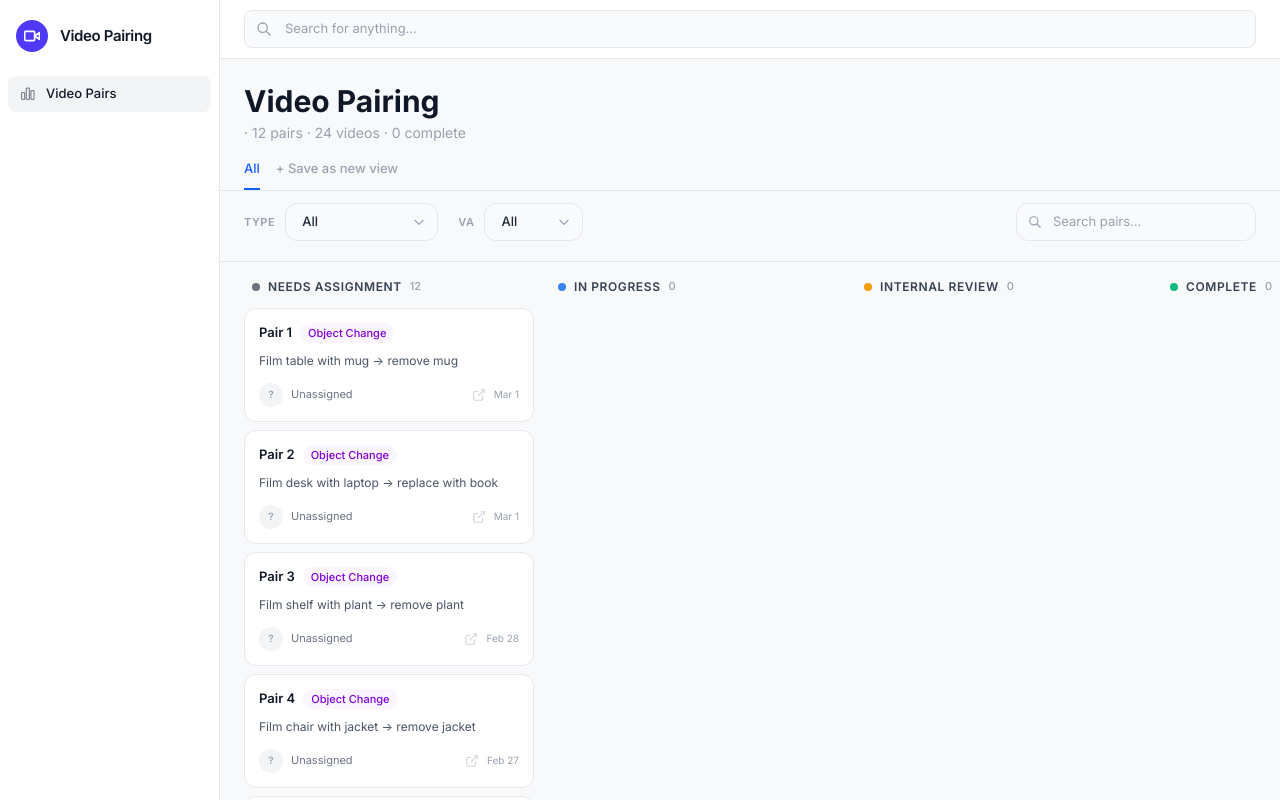
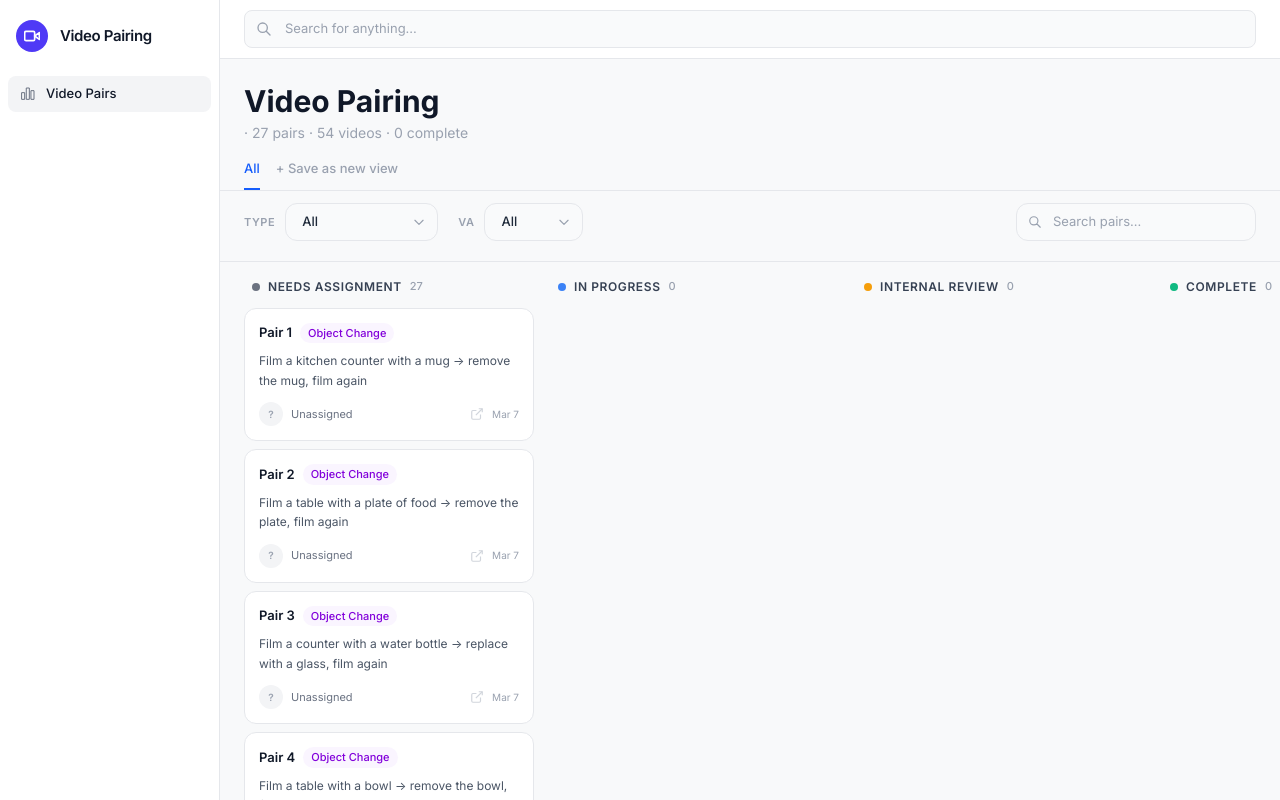
Before and after one commit to prattydaddy/video-collector, a React (Vite) app: page / in a window 1280 px wide. Built offline with nearby package versions, Linux system fonts and the light colour scheme.

Commit message:
Add 27 Object Change pairs, bump STORE_VERSION to 4

```diff
--- a/src/App.tsx
+++ b/src/App.tsx
@@ -9,7 +9,7 @@ import type { VideoPair, Stage } from "./types";
 import { STAGES } from "./types";
 
 const STORAGE_KEY = "video-collector-pairs";
-const STORE_VERSION = 3;
+const STORE_VERSION = 4;
 
 function loadPairs(): VideoPair[] {
   const version = localStorage.getItem("store-version");
--- a/src/data.ts
+++ b/src/data.ts
@@ -3,76 +3,167 @@ import type { VideoPair } from "./types";
 const defaultQA = { cameraPosition: false, lighting: false, oneChange: false, duration: false, resolution: false, naming: false };
 
 export const initialPairs: VideoPair[] = [
+  // === OBJECT CHANGE (1-27) ===
   {
     id: "p1", pairNumber: 1, type: "Object Change",
-    description: "Film table with mug → remove mug",
-    fullInstructions: "Film a table with a mug → remove the mug, film again. Ensure the camera angle, lighting, and framing are identical between both shots. The ONLY difference should be the presence/absence of the mug.",
-    assignedVA: null, stage: "needs_assignment", dueDate: "2026-03-01", driveLink: "https://drive.google.com/drive/folders/example1", notes: "", videoAUploaded: false, videoBUploaded: false, qaChecklist: { ...defaultQA },
+    description: "Film a kitchen counter with a mug → remove the mug, film again",
+    fullInstructions: "Film a kitchen counter with a mug → remove the mug, film again. Ensure the camera angle, lighting, and framing are identical between both shots. The ONLY difference should be the presence/absence of the mug.",
+    assignedVA: null, stage: "needs_assignment", dueDate: "2026-03-07", driveLink: "", notes: "", videoAUploaded: false, videoBUploaded: false, qaChecklist: { ...defaultQA },
   },
   {
     id: "p2", pairNumber: 2, type: "Object Change",
-    description: "Film desk with laptop → replace with book",
-    fullInstructions: "Film a desk with a laptop → replace with a book, film again. Keep camera position, lighting, and background completely unchanged.",
-    assignedVA: null, stage: "needs_assignment", dueDate: "2026-03-01", driveLink: "https://drive.google.com/drive/folders/example2", notes: "", videoAUploaded: false, videoBUploaded: false, qaChecklist: { ...defaultQA },
+    description: "Film a table with a plate of food → remove the plate, film again",
+    fullInstructions: "Film a table with a plate of food → remove the plate, film again. Keep camera position, lighting, and background completely unchanged.",
+    assignedVA: null, stage: "needs_assignment", dueDate: "2026-03-07", driveLink: "", notes: "", videoAUploaded: false, videoBUploaded: false, qaChecklist: { ...defaultQA },
   },
   {
     id: "p3", pairNumber: 3, type: "Object Change",
-    description: "Film shelf with plant → remove plant",
-    fullInstructions: "Film a shelf with a plant → remove the plant, film again. Maintain identical framing and lighting.",
-    assignedVA: null, stage: "needs_assignment", dueDate: "2026-02-28", driveLink: "https://drive.google.com/drive/folders/example3", notes: "", videoAUploaded: false, videoBUploaded: false, qaChecklist: { ...defaultQA },
+    description: "Film a counter with a water bottle → replace with a glass, film again",
+    fullInstructions: "Film a counter with a water bottle → replace with a glass, film again. Maintain identical framing and lighting.",
+    assignedVA: null, stage: "needs_assignment", dueDate: "2026-03-07", driveLink: "", notes: "", videoAUploaded: false, videoBUploaded: false, qaChecklist: { ...defaultQA },
   },
   {
     id: "p4", pairNumber: 4, type: "Object Change",
-    description: "Film chair with jacket → remove jacket",
-    fullInstructions: "Film a chair with a jacket on it → remove the jacket, film again. Everything except the jacket must remain identical.",
-    assignedVA: null, stage: "needs_assignment", dueDate: "2026-02-27", driveLink: "https://drive.google.com/drive/folders/example4", notes: "", videoAUploaded: false, videoBUploaded: false, qaChecklist: { ...defaultQA },
+    description: "Film a table with a bowl → remove the bowl, film again",
+    fullInstructions: "Film a table with a bowl → remove the bowl, film again. Everything except the bowl must remain identical.",
+    assignedVA: null, stage: "needs_assignment", dueDate: "2026-03-07", driveLink: "", notes: "", videoAUploaded: false, videoBUploaded: false, qaChecklist: { ...defaultQA },
   },
   {
-    id: "p5", pairNumber: 5, type: "Action Change",
-    description: "Walking across room → walking with bag",
-    fullInstructions: "Film someone walking across a room → film them walking while carrying a bag. Same path, same speed, same camera angle.",
-    assignedVA: null, stage: "needs_assignment", dueDate: "2026-02-27", driveLink: "https://drive.google.com/drive/folders/example5", notes: "", videoAUploaded: false, videoBUploaded: false, qaChecklist: { ...defaultQA },
+    id: "p5", pairNumber: 5, type: "Object Change",
+    description: "Film a kitchen shelf with a jar → remove the jar, film again",
+    fullInstructions: "Film a kitchen shelf with a jar → remove the jar, film again. Keep camera position and lighting identical.",
+    assignedVA: null, stage: "needs_assignment", dueDate: "2026-03-07", driveLink: "", notes: "", videoAUploaded: false, videoBUploaded: false, qaChecklist: { ...defaultQA },
   },
   {
-    id: "p6", pairNumber: 6, type: "Action Change",
-    description: "Sitting and reading → scrolling phone",
-    fullInstructions: "Film someone sitting and reading → film them sitting and scrolling their phone. Same seat, same angle, same lighting.",
-    assignedVA: null, stage: "needs_assignment", dueDate: "2026-03-05", driveLink: "https://drive.google.com/drive/folders/example6", notes: "", videoAUploaded: false, videoBUploaded: false, qaChecklist: { ...defaultQA },
+    id: "p6", pairNumber: 6, type: "Object Change",
+    description: "Film a couch with a pillow → remove the pillow, film again",
+    fullInstructions: "Film a couch with a pillow → remove the pillow, film again. Same framing, same lighting.",
+    assignedVA: null, stage: "needs_assignment", dueDate: "2026-03-07", driveLink: "", notes: "", videoAUploaded: false, videoBUploaded: false, qaChecklist: { ...defaultQA },
   },
   {
-    id: "p7", pairNumber: 7, type: "Action Change",
-    description: "Pouring water → pouring juice",
-    fullInstructions: "Film someone pouring water → film them pouring juice. Same glass, same angle, same hand motion.",
-    assignedVA: null, stage: "needs_assignment", dueDate: "2026-03-05", driveLink: "https://drive.google.com/drive/folders/example7", notes: "", videoAUploaded: false, videoBUploaded: false, qaChecklist: { ...defaultQA },
+    id: "p7", pairNumber: 7, type: "Object Change",
+    description: "Film a chair with a blanket → remove the blanket, film again",
+    fullInstructions: "Film a chair with a blanket draped on it → remove the blanket, film again. Keep everything else identical.",
+    assignedVA: null, stage: "needs_assignment", dueDate: "2026-03-07", driveLink: "", notes: "", videoAUploaded: false, videoBUploaded: false, qaChecklist: { ...defaultQA },
   },
   {
-    id: "p8", pairNumber: 8, type: "Speech Change",
-    description: "'It's a beautiful day' → 'it's a rainy day'",
-    fullInstructions: "Film someone saying 'it's a beautiful day' → film them saying 'it's a rainy day'. Same person, same position, same background.",
-    assignedVA: null, stage: "needs_assignment", dueDate: "2026-02-28", driveLink: "https://drive.google.com/drive/folders/example8", notes: "", videoAUploaded: false, videoBUploaded: false, qaChecklist: { ...defaultQA },
+    id: "p8", pairNumber: 8, type: "Object Change",
+    description: "Film a coffee table with a remote → remove the remote, film again",
+    fullInstructions: "Film a coffee table with a TV remote → remove the remote, film again. Same angle, same lighting.",
+    assignedVA: null, stage: "needs_assignment", dueDate: "2026-03-07", driveLink: "", notes: "", videoAUploaded: false, videoBUploaded: false, qaChecklist: { ...defaultQA },
   },
   {
-    id: "p9", pairNumber: 9, type: "Speech Change",
-    description: "'Going to the store' → 'going to the park'",
-    fullInstructions: "Film someone saying 'I'm going to the store' → film them saying 'I'm going to the park'. Identical setup.",
-    assignedVA: null, stage: "needs_assignment", dueDate: "2026-03-07", driveLink: "https://drive.google.com/drive/folders/example9", notes: "", videoAUploaded: false, videoBUploaded: false, qaChecklist: { ...defaultQA },
+    id: "p9", pairNumber: 9, type: "Object Change",
+    description: "Film a shelf with a photo frame → remove the frame, film again",
+    fullInstructions: "Film a shelf with a photo frame → remove the frame, film again. Maintain identical framing and lighting.",
+    assignedVA: null, stage: "needs_assignment", dueDate: "2026-03-07", driveLink: "", notes: "", videoAUploaded: false, videoBUploaded: false, qaChecklist: { ...defaultQA },
   },
   {
-    id: "p10", pairNumber: 10, type: "Speech Change",
-    description: "'Hello, how are you' → 'hello, nice to meet you'",
-    fullInstructions: "Film someone saying 'hello, how are you' → film them saying 'hello, nice to meet you'. Same framing, same person.",
-    assignedVA: null, stage: "needs_assignment", dueDate: "2026-03-03", driveLink: "https://drive.google.com/drive/folders/example10", notes: "", videoAUploaded: false, videoBUploaded: false, qaChecklist: { ...defaultQA },
+    id: "p10", pairNumber: 10, type: "Object Change",
+    description: "Film a table with a vase → remove the vase, film again",
+    fullInstructions: "Film a table with a vase → remove the vase, film again. Keep camera and lighting unchanged.",
+    assignedVA: null, stage: "needs_assignment", dueDate: "2026-03-07", driveLink: "", notes: "", videoAUploaded: false, videoBUploaded: false, qaChecklist: { ...defaultQA },
   },
   {
-    id: "p11", pairNumber: 11, type: "Action Change",
-    description: "Waving → giving thumbs up",
-    fullInstructions: "Film someone waving → film them giving a thumbs up. Same person, same position, same background.",
-    assignedVA: null, stage: "needs_assignment", dueDate: "2026-02-26", driveLink: "https://drive.google.com/drive/folders/example11", notes: "", videoAUploaded: false, videoBUploaded: false, qaChecklist: { ...defaultQA },
+    id: "p11", pairNumber: 11, type: "Object Change",
+    description: "Film an empty table → add a book, film again",
+    fullInstructions: "Film an empty table → add a book to it, film again. Same framing and lighting between both shots.",
+    assignedVA: null, stage: "needs_assignment", dueDate: "2026-03-07", driveLink: "", notes: "", videoAUploaded: false, videoBUploaded: false, qaChecklist: { ...defaultQA },
   },
   {
-    id: "p12", pairNumber: 12, type: "Audio Change",
-    description: "Ambient sound → same scene with music",
-    fullInstructions: "Film a scene with just ambient sound → film the exact same scene but play music in the background. Camera must not move at all between takes.",
-    assignedVA: null, stage: "needs_assignment", dueDate: "2026-03-07", driveLink: "https://drive.google.com/drive/folders/example12", notes: "", videoAUploaded: false, videoBUploaded: false, qaChecklist: { ...defaultQA },
+    id: "p12", pairNumber: 12, type: "Object Change",
+    description: "Film a couch with a bag on it → remove the bag, film again",
+    fullInstructions: "Film a couch with a bag on it → remove the bag, film again. Everything except the bag must remain identical.",
+    assignedVA: null, stage: "needs_assignment", dueDate: "2026-03-07", driveLink: "", notes: "", videoAUploaded: false, videoBUploaded: false, qaChecklist: { ...defaultQA },
+  },
+  {
+    id: "p13", pairNumber: 13, type: "Object Change",
+    description: "Film a desk with a laptop → replace with a book, film again",
+    fullInstructions: "Film a desk with a laptop → replace with a book, film again. Keep camera position, lighting, and background completely unchanged.",
+    assignedVA: null, stage: "needs_assignment", dueDate: "2026-03-07", driveLink: "", notes: "", videoAUploaded: false, videoBUploaded: false, qaChecklist: { ...defaultQA },
+  },
+  {
+    id: "p14", pairNumber: 14, type: "Object Change",
+    description: "Film a desk with headphones → remove the headphones, film again",
+    fullInstructions: "Film a desk with headphones → remove the headphones, film again. Same framing, same lighting.",
+    assignedVA: null, stage: "needs_assignment", dueDate: "2026-03-07", driveLink: "", notes: "", videoAUploaded: false, videoBUploaded: false, qaChecklist: { ...defaultQA },
+  },
+  {
+    id: "p15", pairNumber: 15, type: "Object Change",
+    description: "Film a desk with a phone → remove the phone, film again",
+    fullInstructions: "Film a desk with a phone → remove the phone, film again. Keep everything else identical.",
+    assignedVA: null, stage: "needs_assignment", dueDate: "2026-03-07", driveLink: "", notes: "", videoAUploaded: false, videoBUploaded: false, qaChecklist: { ...defaultQA },
+  },
+  {
+    id: "p16", pairNumber: 16, type: "Object Change",
+    description: "Film a desk with a pen → remove the pen, film again",
+    fullInstructions: "Film a desk with a pen → remove the pen, film again. Same angle, same lighting.",
+    assignedVA: null, stage: "needs_assignment", dueDate: "2026-03-07", driveLink: "", notes: "", videoAUploaded: false, videoBUploaded: false, qaChecklist: { ...defaultQA },
+  },
+  {
+    id: "p17", pairNumber: 17, type: "Object Change",
+    description: "Film a chair with a backpack → remove the backpack, film again",
+    fullInstructions: "Film a chair with a backpack → remove the backpack, film again. Maintain identical framing and lighting.",
+    assignedVA: null, stage: "needs_assignment", dueDate: "2026-03-07", driveLink: "", notes: "", videoAUploaded: false, videoBUploaded: false, qaChecklist: { ...defaultQA },
+  },
+  {
+    id: "p18", pairNumber: 18, type: "Object Change",
+    description: "Film a bed with an extra pillow → remove the pillow, film again",
+    fullInstructions: "Film a bed with an extra pillow → remove the pillow, film again. Same framing, same lighting.",
+    assignedVA: null, stage: "needs_assignment", dueDate: "2026-03-07", driveLink: "", notes: "", videoAUploaded: false, videoBUploaded: false, qaChecklist: { ...defaultQA },
+  },
+  {
+    id: "p19", pairNumber: 19, type: "Object Change",
+    description: "Film a nightstand with a lamp → remove the lamp, film again",
+    fullInstructions: "Film a nightstand with a lamp → remove the lamp, film again. Keep camera and lighting unchanged.",
+    assignedVA: null, stage: "needs_assignment", dueDate: "2026-03-07", driveLink: "", notes: "", videoAUploaded: false, videoBUploaded: false, qaChecklist: { ...defaultQA },
+  },
+  {
+    id: "p20", pairNumber: 20, type: "Object Change",
+    description: "Film a door with a towel hanging → remove the towel, film again",
+    fullInstructions: "Film a door with a towel hanging on it → remove the towel, film again. Same angle, same lighting.",
+    assignedVA: null, stage: "needs_assignment", dueDate: "2026-03-07", driveLink: "", notes: "", videoAUploaded: false, videoBUploaded: false, qaChecklist: { ...defaultQA },
+  },
+  {
+    id: "p21", pairNumber: 21, type: "Object Change",
+    description: "Film a bathroom counter with soap → remove the soap, film again",
+    fullInstructions: "Film a bathroom counter with soap → remove the soap, film again. Everything except the soap must remain identical.",
+    assignedVA: null, stage: "needs_assignment", dueDate: "2026-03-07", driveLink: "", notes: "", videoAUploaded: false, videoBUploaded: false, qaChecklist: { ...defaultQA },
+  },
+  {
+    id: "p22", pairNumber: 22, type: "Object Change",
+    description: "Film a bed with a folded shirt → remove the shirt, film again",
+    fullInstructions: "Film a bed with a folded shirt → remove the shirt, film again. Maintain identical framing and lighting.",
+    assignedVA: null, stage: "needs_assignment", dueDate: "2026-03-07", driveLink: "", notes: "", videoAUploaded: false, videoBUploaded: false, qaChecklist: { ...defaultQA },
+  },
+  {
+    id: "p23", pairNumber: 23, type: "Object Change",
+    description: "Film a table with sunglasses → remove the sunglasses, film again",
+    fullInstructions: "Film a table with sunglasses → remove the sunglasses, film again. Same framing, same lighting.",
+    assignedVA: null, stage: "needs_assignment", dueDate: "2026-03-07", driveLink: "", notes: "", videoAUploaded: false, videoBUploaded: false, qaChecklist: { ...defaultQA },
+  },
+  {
+    id: "p24", pairNumber: 24, type: "Object Change",
+    description: "Film a wall with a hat on a hook → remove the hat, film again",
+    fullInstructions: "Film a wall with a hat on a hook → remove the hat, film again. Keep camera and lighting unchanged.",
+    assignedVA: null, stage: "needs_assignment", dueDate: "2026-03-07", driveLink: "", notes: "", videoAUploaded: false, videoBUploaded: false, qaChecklist: { ...defaultQA },
+  },
+  {
+    id: "p25", pairNumber: 25, type: "Object Change",
+    description: "Film a doorway with shoes → remove the shoes, film again",
+    fullInstructions: "Film a doorway with shoes → remove the shoes, film again. Same angle, same lighting.",
+    assignedVA: null, stage: "needs_assignment", dueDate: "2026-03-07", driveLink: "", notes: "", videoAUploaded: false, videoBUploaded: false, qaChecklist: { ...defaultQA },
+  },
+  {
+    id: "p26", pairNumber: 26, type: "Object Change",
+    description: "Film a bench with a water bottle → remove the bottle, film again",
+    fullInstructions: "Film a bench with a water bottle → remove the bottle, film again. Everything except the bottle must remain identical.",
+    assignedVA: null, stage: "needs_assignment", dueDate: "2026-03-07", driveLink: "", notes: "", videoAUploaded: false, videoBUploaded: false, qaChecklist: { ...defaultQA },
+  },
+  {
+    id: "p27", pairNumber: 27, type: "Object Change",
+    description: "Film a table with keys → remove the keys, film again",
+    fullInstructions: "Film a table with keys → remove the keys, film again. Maintain identical framing and lighting.",
+    assignedVA: null, stage: "needs_assignment", dueDate: "2026-03-07", driveLink: "", notes: "", videoAUploaded: false, videoBUploaded: false, qaChecklist: { ...defaultQA },
   },
 ];
```
